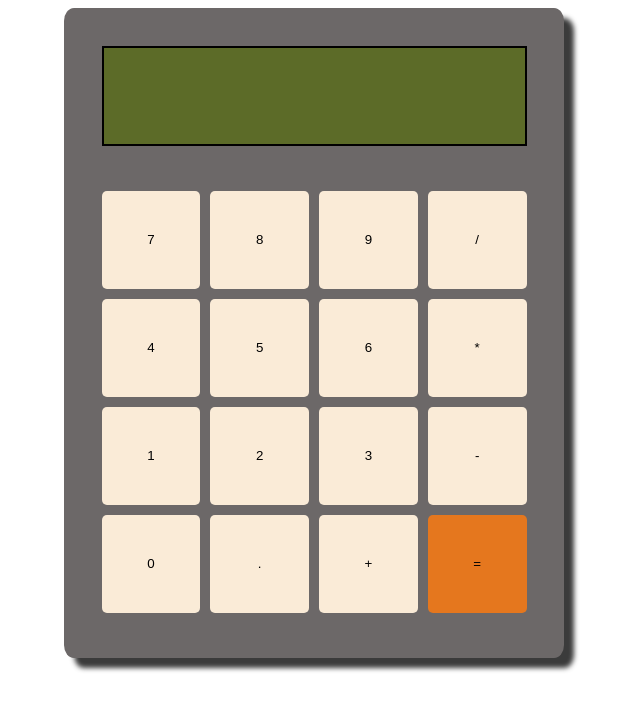
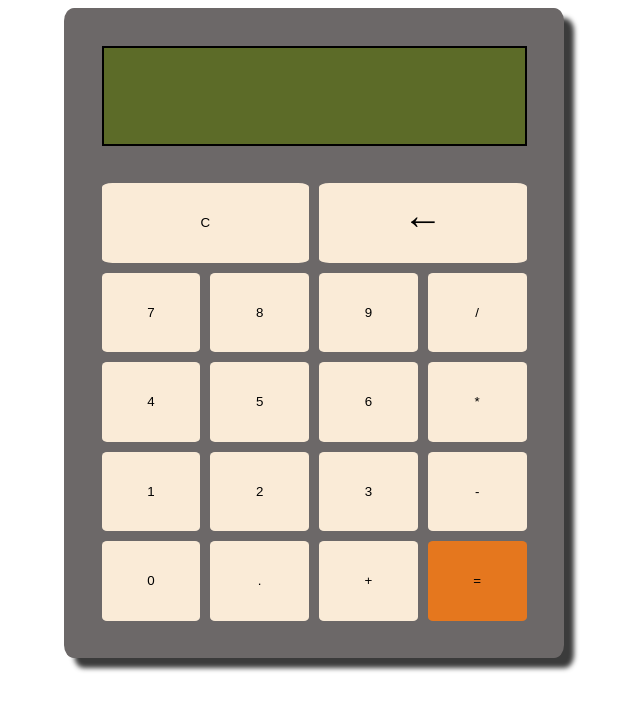
Before and after one commit to KeratinL/calculator, a plain HTML site: page index.html in a window 1280 px wide. Shown: the whole page, without its empty margins (326-966 px from the left). Drawn offline with Linux system fonts and the light colour scheme.

Commit message:
Add and style clear and backspace buttons

```diff
--- a/index.html
+++ b/index.html
@@ -13,6 +13,10 @@
     <div id="container">
         <div id="display">
             <div class="numDisplay"></div>
+        </div>
+        <div id="functions">
+            <button class="clear">C</button>
+            <button class="backspace">&#8592;</button>
         </div>
         <div id="buttons">
             <button class="seven">7</button>
--- a/style.css
+++ b/style.css
@@ -10,13 +10,14 @@ html{
     margin: auto;
     border-radius: 2%;
     box-shadow: 10px 10px 5px #3b3b3b;
+    padding: 37.5px;
+    box-sizing: border-box;
 }
 
 #display {
     height: 100px;
-    width: 85%;
-    margin: auto;
-    padding: 37.5px;
+    width: 100%;
+    margin: 0px auto 37.5px auto;
     display: flex;
     justify-content: center;
 }
@@ -29,18 +30,24 @@ html{
 
 #buttons {
     display: flex;
-    margin: auto;
+    margin: 10px auto 0px auto;
     flex-wrap: wrap;
-    padding: 37.5px;
-    padding-top: 7.75px;
+    gap: 10px;
+}
 
+#functions {
+    display: flex;
     gap: 10px;
+}
+
+#functions button{
+    flex: 1 0 auto;
 }
 
 button{
     flex: 1 0 auto;
-    height: 98px;
-    width: 98px;
+    height: 79.5px;
+    width: 86px;
     border: 0;
     padding: 0;
     border-radius: 5%;
@@ -50,3 +57,8 @@ button{
 .equal {
     background-color: #e5771e;
 }
+
+.backspace {
+    font-size: 40px;
+    padding-bottom: 14px;
+}
```
